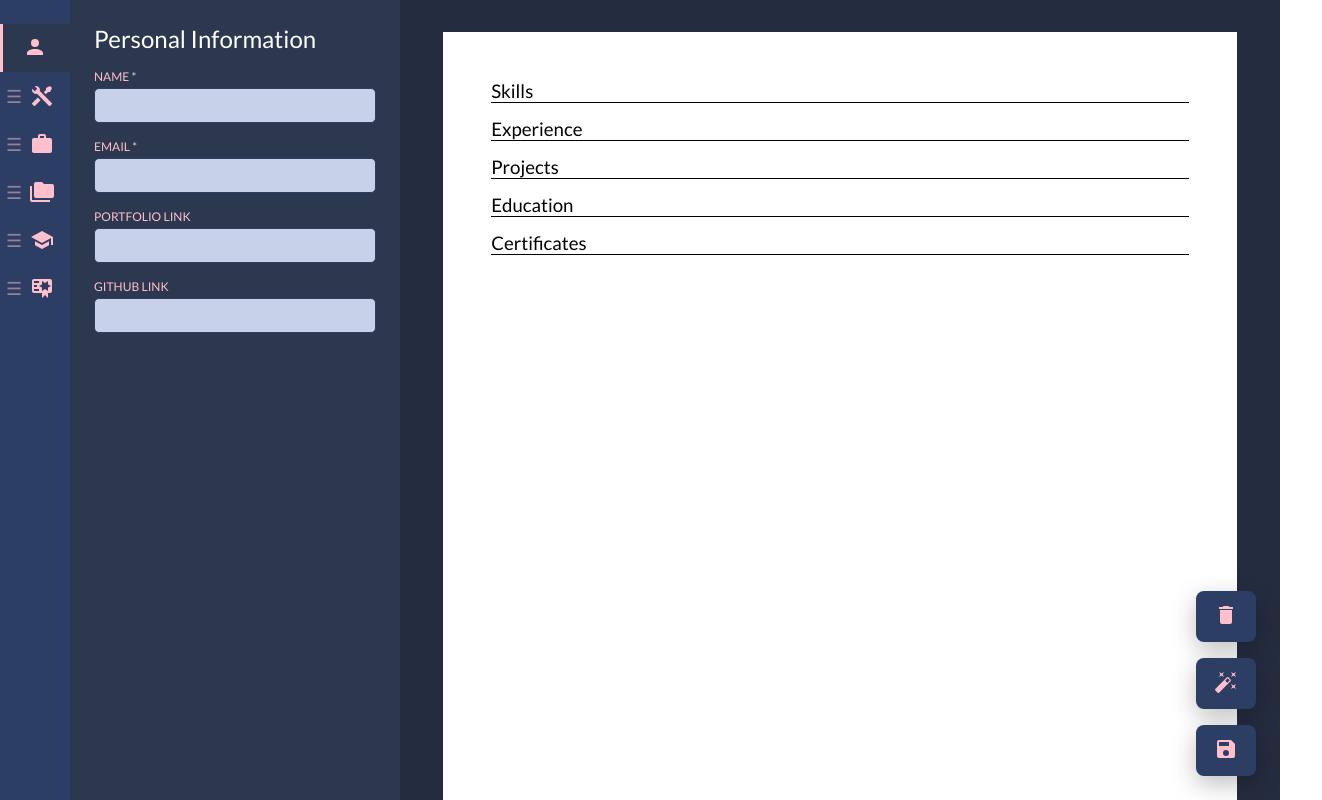
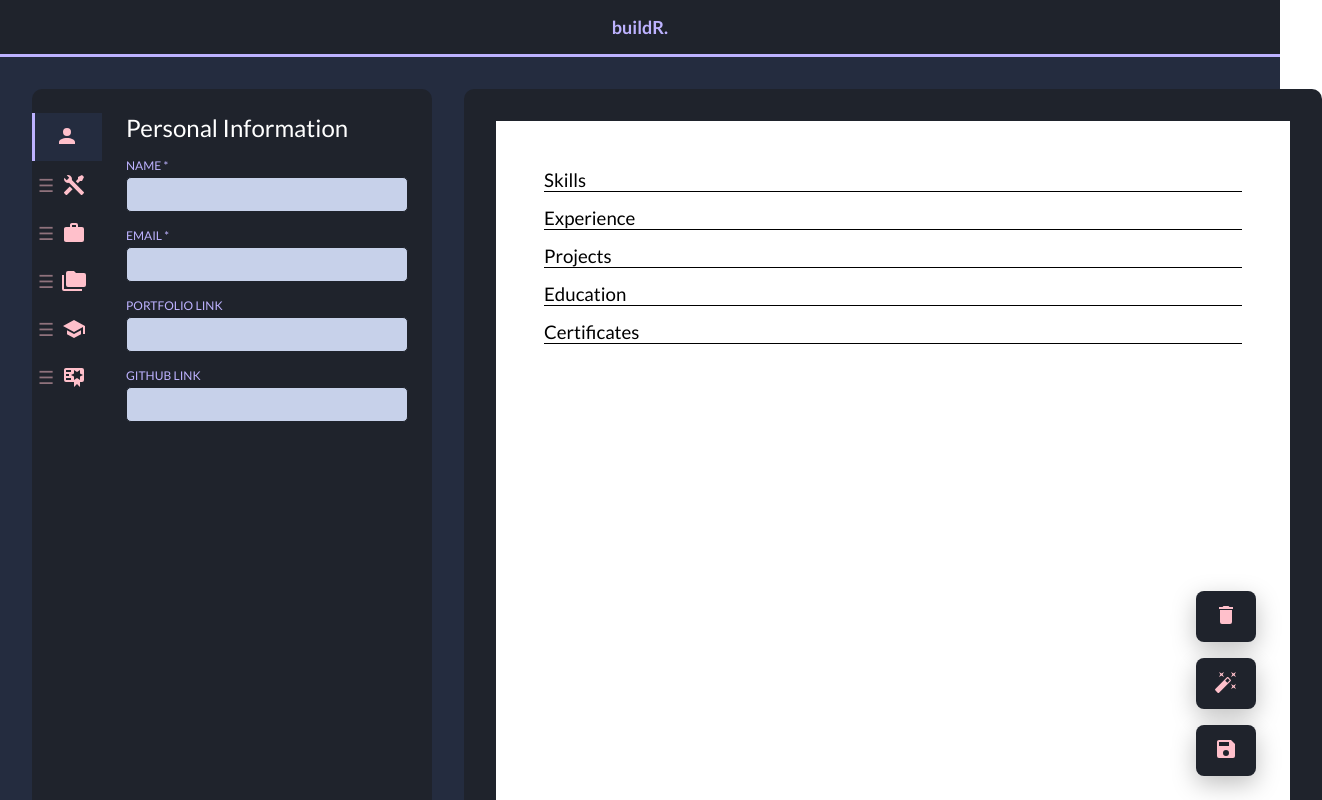
Before and after one commit to charmbun/buildr, a React (Vite) app: page / in a window 1280 px wide. Shown: the top 800 px of the page, 1322 px wide, since content can reach past the window. Built offline with nearby package versions, Linux system fonts and the light colour scheme.

Commit message:
style: add title header, update color scheme, and improve layout

```diff
--- a/src/App.css
+++ b/src/App.css
@@ -1,5 +1,21 @@
+.header {
+  background-color: var(--primary);
+  color: var(--header);
+  padding: 16px;
+  font-size: 18px;
+  font-weight: bold;
+  text-align: center;
+  letter-spacing: 30%;
+  border-bottom: 3px solid var(--header);
+}
+
+.body {
+  padding: 32px;
+  background-color: var(--secondary);
+}
+
 .app {
   display: grid;
   grid-template-columns: 400px 1fr;
-  height: 100vh;
+  gap: 32px;
 }
--- a/src/App.jsx
+++ b/src/App.jsx
@@ -63,6 +63,9 @@ function App() {
   }
 
   return (
+    <>
+      <div className="header">buildR.</div>
+      <div className="body">
         <div className="app">
           <Editor
             data={data}
@@ -74,6 +77,8 @@ function App() {
           />
           <Preview data={data} sectionOrder={sectionOrder} />
         </div>
+      </div>
+    </>
   );
 }
 
--- a/src/index.css
+++ b/src/index.css
@@ -26,8 +26,9 @@ h2 {
 }
 
 :root {
-  --primary: #2d3e65;
-  --secondary: #2c3750;
-  --neutral: #242c3f;
-  --accent: pink;
+  --header: #bdb2ff;
+  --primary: #1f232c;
+  --secondary: #242c3f;
+  --neutral: #ffffff;
+  --accent: #bdb2ff;
 }
--- a/src/styles/Editor.css
+++ b/src/styles/Editor.css
@@ -8,12 +8,13 @@
 }
 
 .editor-content {
-  background-color: var(--secondary);
+  background-color: var(--primary);
   color: white;
 
   padding: 24px;
   display: flex;
   flex-direction: column;
+  border-radius: 0px 10px 10px 0px;
 }
 
 /* =====================================================
--- a/src/styles/Preview.css
+++ b/src/styles/Preview.css
@@ -6,7 +6,8 @@
   display: flex;
   justify-content: center;
   padding: 2rem;
-  background: var(--neutral);
+  background: var(--primary);
+  border-radius: 10px;
 }
 
 /* =====================================================
--- a/src/styles/Sidebar.css
+++ b/src/styles/Sidebar.css
@@ -6,6 +6,7 @@
   transition:
     background-color 0.2s ease,
     transform 0.1s ease;
+  border-radius: 10px 0px 0px 10px;
 }
 
 .sidebar button {
```
Lines whose indentation alone changed are shown as unchanged.
